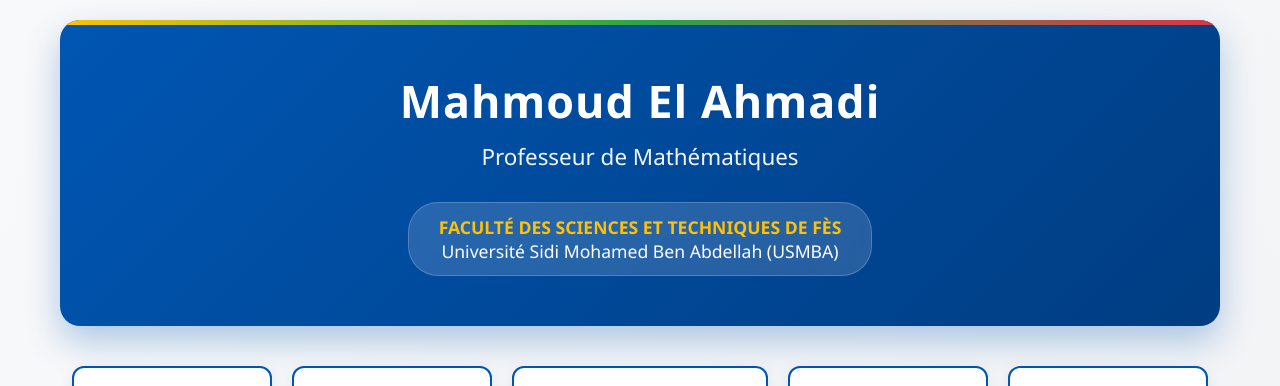
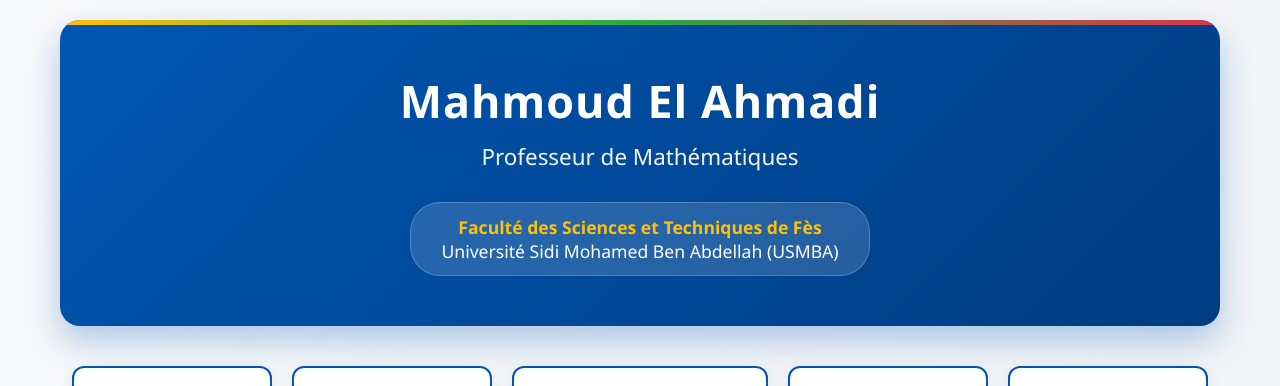
Before and after one commit to mahmoudmath/mahmoudmath.github.io, a Jekyll site: the page index.html, which Jekyll copies as it is, in a window 1280 px wide and 900 px high. Shown: the top 386 px of the window. Built offline with Jekyll 4.4.1, drawn with Linux system fonts in a browser that asks for light colours.

Commit message:
Update index.html

```diff
--- a/index.html
+++ b/index.html
@@ -347,7 +347,7 @@
             <div class="professor-name"> Mahmoud El Ahmadi</div>
             <div class="professor-title">Professeur de Mathématiques</div>
             <div class="institution">
-                <span class="university">FACULTÉ DES SCIENCES ET TECHNIQUES DE FÈS</span><br>
+                <span class="university">Faculté des Sciences et Techniques de  Fès</span><br>
                 Université Sidi Mohamed Ben Abdellah (USMBA)
             </div>
         </header>
```
